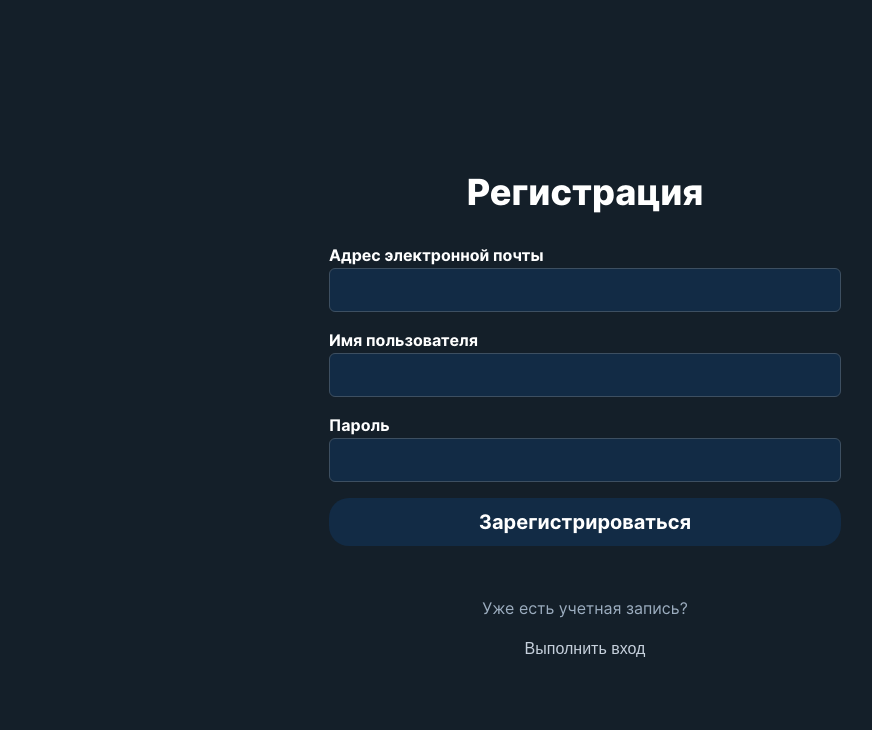
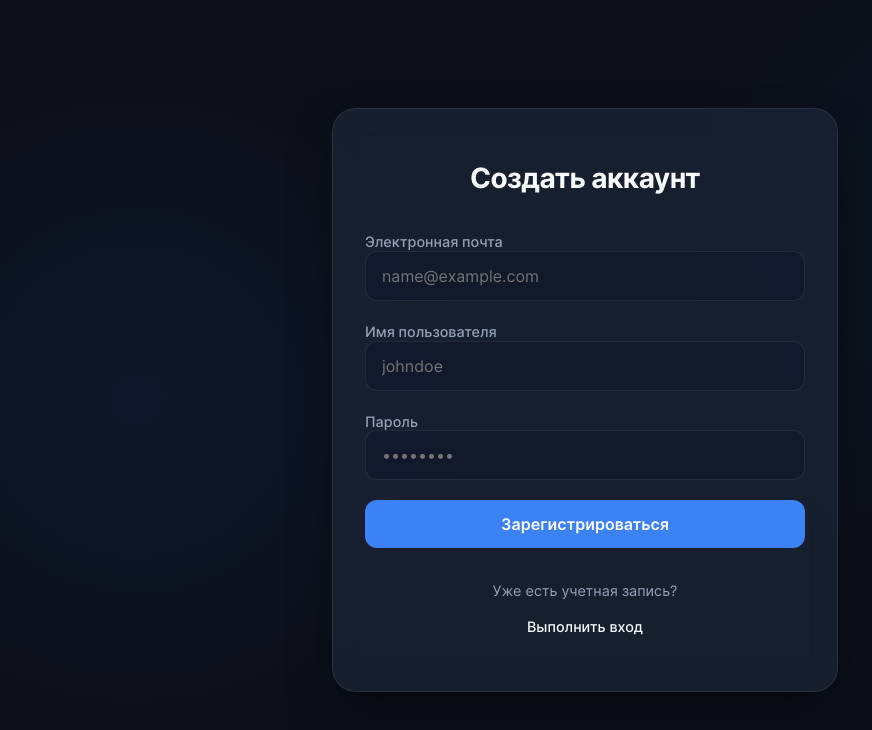
Before and after one commit to maksosTeam/TaskBoardFE, a React (Vite) app: page /register in a window 1280 px wide. Shown: the top 730 px of the page, without its empty margins (55-927 px from the left). Built offline with nearby package versions, Linux system fonts and the light colour scheme.

Commit message:
new layout

```diff
--- a/src/index.css
+++ b/src/index.css
@@ -11,6 +11,15 @@
   -webkit-font-smoothing: antialiased;
   -moz-osx-font-smoothing: grayscale;
   background-color: #141f29;
+  --bg-main: #0b0f19;
+  --bg-card: rgba(30, 41, 59, 0.65);
+  --border-color: rgba(255, 255, 255, 0.08);
+  --text-primary: #f8fafc;
+  --text-secondary: #94a3b8;
+  --accent-color: #3b82f6;
+  --accent-hover: #2563eb;
+  --input-bg: rgba(15, 23, 42, 0.6);
+  --error-color: #ef4444;
 }
 
 a {
@@ -28,7 +37,10 @@ body, html {
   min-width: 320px;
   min-height: 100vh;
   color: white;
-  background-color: #141F29;
+  background-color: var(--bg-main);
+  background-image:
+          radial-gradient(circle at 15% 50%, rgba(59, 130, 246, 0.08), transparent 30%),
+          radial-gradient(circle at 85% 30%, rgba(14, 165, 233, 0.08), transparent 50%);
 }
 
 
--- a/src/pages/autorization/LoginPage.tsx
+++ b/src/pages/autorization/LoginPage.tsx
@@ -1,6 +1,7 @@
 import { useState, useEffect } from 'react';
 import { useNavigate } from 'react-router-dom';
 import '../../styles/autorization/login-page.css';
+import axios, {AxiosResponse} from "axios";
 
 export const LoginPage: React.FC = () => {
     const [email, setEmail] = useState('');
@@ -17,10 +18,8 @@ export const LoginPage: React.FC = () => {
         e.preventDefault();
         setLoading(true);
         setError(null);
-
         try {
             const url = '/api/auth/login';
-
             const response = await fetch(url, {
                 method: 'POST',
                 headers: {
@@ -29,7 +28,6 @@ export const LoginPage: React.FC = () => {
                 },
                 body: JSON.stringify({ email, password }),
             });
-
             if (!response.ok) {
                 const errorData = await response.json();
                 console.log(errorData);
@@ -39,7 +37,6 @@ export const LoginPage: React.FC = () => {
                     'Ошибка входа. Проверьте email или пароль.'
                 );
             }
-
             const data = await response.json();
             localStorage.setItem('token', data.token);
             console.log(data);
@@ -54,17 +51,19 @@ export const LoginPage: React.FC = () => {
     return (
         <div className="auth-container">
             <div className="auth-card">
-                <h1>Войти в свою учетную запись</h1>
+                <h1>С возвращением</h1>
 
                 {error && <div className="auth-error-message">{error}</div>}
+
                 <form onSubmit={handleLogin}>
                     <div className="auth-form-group">
-                        <label htmlFor="email">Адрес электронной почты</label>
+                        <label htmlFor="email">Электронная почта</label>
                         <input
                             type="email"
                             id="email"
                             value={email}
                             onChange={(e) => setEmail(e.target.value)}
+                            placeholder="name@example.com"
                             required
                         />
                     </div>
@@ -76,6 +75,7 @@ export const LoginPage: React.FC = () => {
                             id="password"
                             value={password}
                             onChange={(e) => setPassword(e.target.value)}
+                            placeholder="••••••••"
                             required
                         />
                         <button type="button" className="forgot-password">
@@ -84,12 +84,13 @@ export const LoginPage: React.FC = () => {
                     </div>
 
                     <button type="submit" className="login-button" disabled={loading}>
-                        {loading ? 'Загрузка...' : 'Вход'}
+                        {loading ? 'Загрузка...' : 'Войти'}
                     </button>
 
                     <div className="signup-link">
                         <p>У вас еще нет учетной записи?</p>
                         <button
+                            type="button"
                             className="auth-navigate-btn"
                             onClick={() => navigate('/register')}
                         >
--- a/src/pages/autorization/RegisterPage.tsx
+++ b/src/pages/autorization/RegisterPage.tsx
@@ -1,7 +1,7 @@
 import { useState, useEffect } from 'react';
 import '../../styles/autorization/login-page.css';
-import axios, {AxiosResponse} from 'axios';
-import {useNavigate} from "react-router-dom";
+import axios, { AxiosResponse } from 'axios';
+import { useNavigate } from "react-router-dom";
 
 export const RegisterPage: React.FC = () => {
     const [email, setEmail] = useState('');
@@ -15,13 +15,13 @@ export const RegisterPage: React.FC = () => {
         document.title = 'Регистрация';
     }, []);
 
-    const handleLogin = async (e: React.FormEvent) => {
+    const handleRegister = async (e: React.FormEvent) => {
         e.preventDefault();
         setLoading(true);
         setError(null);
 
         try {
-            const response:AxiosResponse = await axios.post(`/api/auth/register`, {
+            const response: AxiosResponse = await axios.post(`/api/auth/register`, {
                 username: username,
                 email: email,
                 password: password,
@@ -29,11 +29,12 @@ export const RegisterPage: React.FC = () => {
 
             if (!(response.status >= 200 && response.status < 300)) {
                 setError('Произошла ошибка при регистрации.');
+                return;
             }
 
             navigate('/login');
-        } catch (e) {
-            setError('Произошла ошибка при регистрации.');
+        } catch (e: any) {
+            setError(e.response?.data?.message || 'Произошла ошибка при регистрации.');
         } finally {
             setLoading(false);
         }
@@ -42,28 +43,31 @@ export const RegisterPage: React.FC = () => {
     return (
         <div className="auth-container">
             <div className="auth-card">
-                <h1>Регистрация</h1>
+                <h1>Создать аккаунт</h1>
 
-                {error && <p className="auth-error-message">{error}</p>}
-                <form onSubmit={handleLogin}>
+                {error && <div className="auth-error-message">{error}</div>}
+
+                <form onSubmit={handleRegister}>
                     <div className="auth-form-group">
-                        <label htmlFor="email">Адрес электронной почты</label>
+                        <label htmlFor="email">Электронная почта</label>
                         <input
                             type="email"
                             id="email"
                             value={email}
                             onChange={(e) => setEmail(e.target.value)}
+                            placeholder="name@example.com"
                             required
                         />
                     </div>
 
                     <div className="auth-form-group">
-                        <label htmlFor="text">Имя пользователя</label>
+                        <label htmlFor="username">Имя пользователя</label>
                         <input
                             type="text"
                             id="username"
                             value={username}
                             onChange={(e) => setUsername(e.target.value)}
+                            placeholder="johndoe"
                             required
                         />
                     </div>
@@ -75,10 +79,10 @@ export const RegisterPage: React.FC = () => {
                             id="password"
                             value={password}
                             onChange={(e) => setPassword(e.target.value)}
+                            placeholder="••••••••"
                             required
                         />
                     </div>
-
 
                     <button type="submit" className="login-button" disabled={loading}>
                         {loading ? 'Загрузка...' : 'Зарегистрироваться'}
@@ -86,7 +90,13 @@ export const RegisterPage: React.FC = () => {
 
                     <div className="signup-link">
                         <p>Уже есть учетная запись?</p>
-                        <button className={"auth-navigate-btn"} onClick={() => navigate('/login')}>Выполнить вход</button>
+                        <button
+                            type="button"
+                            className="auth-navigate-btn"
+                            onClick={() => navigate('/login')}
+                        >
+                            Выполнить вход
+                        </button>
                     </div>
                 </form>
             </div>
--- a/src/pages/main-page.tsx
+++ b/src/pages/main-page.tsx
@@ -5,6 +5,7 @@ import { useAppDispatch, useAppSelector } from "../store/hooks";
 import { fetchCurrentUser } from "../store/userSlice";
 import { fetchProjects } from "../store/projectSlice";
 import "../styles/main-page.css";
+import {HeaderComponent} from "../components/Header.tsx";
 
 export const MainPage = () => {
     const dispatch = useAppDispatch();
@@ -25,11 +26,10 @@ export const MainPage = () => {
 
     return (
         <div className="main-page-root">
+            <HeaderComponent />
             <div className="main-page">
                 <SidebarComponent user={user} />
-                <div className="content-wrapper">
-                    <Outlet />
-                </div>
+                <Outlet />
             </div>
         </div>
     );
--- a/src/styles/autorization/login-page.css
+++ b/src/styles/autorization/login-page.css
@@ -1,119 +1,166 @@
 .auth-container {
-    font-family: Inter, sans-serif;
+    font-family: 'Inter', sans-serif;
     display: flex;
     justify-content: center;
     align-items: center;
     min-height: 100vh;
+    background-color: var(--bg-main);
+    /* Современный фоновый градиент для объема */
+    background-image:
+            radial-gradient(circle at 15% 50%, rgba(59, 130, 246, 0.08), transparent 30%),
+            radial-gradient(circle at 85% 30%, rgba(14, 165, 233, 0.05), transparent 30%);
+    color: var(--text-primary);
+    padding: 20px;
+    box-sizing: border-box;
 }
 
 .auth-card {
-    border-radius: 8px;
     width: 100%;
-    max-width: 960px;
+    max-width: 440px; /* Оптимальная ширина для формы входа */
+    background: var(--bg-card);
+    backdrop-filter: blur(16px);
+    -webkit-backdrop-filter: blur(16px);
+    border: 1px solid var(--border-color);
+    border-radius: 24px;
+    padding: 48px 32px;
+    box-shadow: 0 25px 50px -12px rgba(0, 0, 0, 0.5);
+    display: flex;
+    flex-direction: column;
 }
 
 .auth-card h1 {
-    font-size: 36px;
+    font-size: 28px;
+    font-weight: 700;
     text-align: center;
+    margin-bottom: 32px;
+    margin-top: 0;
+    letter-spacing: -0.02em;
 }
 
 .auth-form-group {
-    margin-bottom: 1rem;
+    margin-bottom: 20px;
     width: 100%;
-    max-width: 32rem;
-    margin-left: auto;
-    margin-right: auto;
-    padding: 0 1rem;
+    position: relative;
 }
 
 .auth-form-group label {
     display: block;
-    margin-bottom: 0.625rem;
-    font-weight: bold;
-    font-size: clamp(0.9rem, 2.5vw, 1rem);
+    margin-bottom: 8px;
+    font-weight: 500;
+    font-size: 0.9rem;
+    color: var(--text-secondary);
+    transition: color 0.3s ease;
 }
 
 .auth-form-group input {
     width: 100%;
-    padding: 0.75rem 1rem;
-    border: 1px solid #3d4f61;
-    background-color: #122b45;
-    border-radius: 6px;
-    font-size: clamp(0.9rem, 2.5vw, 1rem);
-    color: #9cadbf;
+    padding: 14px 16px;
+    background-color: var(--input-bg);
+    border: 1px solid var(--border-color);
+    border-radius: 12px;
+    font-size: 1rem;
+    color: var(--text-primary);
     box-sizing: border-box;
+    transition: all 0.3s ease;
+    outline: none;
+    font-family: inherit;
 }
 
 .forgot-password {
     display: block;
+    width: fit-content;
     margin-left: auto;
     background: none;
-    color: #9cadbf;
+    border: none;
+    color: var(--text-secondary);
     text-decoration: none;
-    font-family: Inter, sans-serif;
-    font-size: 14px;
-    font-weight: 300;
-    margin-top: 3px;
+    font-family: inherit;
+    font-size: 0.85rem;
+    font-weight: 400;
+    margin-top: 8px;
+    cursor: pointer;
+    transition: color 0.2s ease;
+    padding: 0;
 }
 
 .forgot-password:hover {
-    color: #a9bdd3;
-}
-
-.divider {
-    height: 1px;
-    background-color: #eee;
-    margin: 1.5rem 0;
+    color: var(--accent-color);
 }
 
 .login-button {
     width: 100%;
-    max-width: 32rem;
-    margin: 0 auto;
-    padding: 0.75rem;
-    background-color: #122b45;
-    color: white;
+    margin-top: 12px;
+    padding: 14px;
+    background-color: var(--accent-color);
+    color: #ffffff;
     border: none;
-    font-family: Inter, sans-serif;
-    font-size: clamp(1rem, 3vw, 1.25rem);
-    font-weight: 700;
+    font-family: inherit;
+    font-size: 1rem;
+    font-weight: 600;
     cursor: pointer;
-    transition: background-color 0.3s;
-    border-radius: 20px;
-    display: block;
-
+    transition: all 0.3s ease;
+    border-radius: 12px;
+    display: flex;
+    justify-content: center;
+    align-items: center;
 }
 
-.login-button:hover {
-    background-color: #0d243c;
+.login-button:hover:not(:disabled) {
+    background-color: var(--accent-hover);
+    transform: translateY(-1px);
+    box-shadow: 0 8px 20px -6px rgba(59, 130, 246, 0.5);
+}
+
+.login-button:active:not(:disabled) {
+    transform: translateY(1px);
 }
 
 .login-button:disabled {
-    background-color: #cccccc;
+    background-color: rgba(59, 130, 246, 0.5);
+    color: rgba(255, 255, 255, 0.7);
     cursor: not-allowed;
 }
 
 .signup-link {
-    margin-top: 50px;
+    margin-top: 32px;
     text-align: center;
-    color: #9CADBF;
+    color: var(--text-secondary);
+    font-size: 0.9rem;
+    display: flex;
+    flex-direction: column;
+    gap: 8px;
+    align-items: center;
 }
 
-.auth-navigate-btn{
-    color: #c6d0dc;
-    background: none;
-    font-size: clamp(0.8rem, 2.5vw, 1rem);
+.signup-link p {
+    margin: 0;
 }
 
-.auth-navigate-btn:hover{
-    background: rgba(43, 94, 149, 0.11);
-    box-shadow: 0 0 100px #2b5e95;
+.auth-navigate-btn {
+    color: var(--text-primary);
+    background: none;
+    font-size: 0.9rem;
+    font-weight: 500;
+    padding: 8px 16px;
+    border-radius: 8px;
+    cursor: pointer;
+    transition: all 0.3s ease;
+    font-family: inherit;
+}
+
+.auth-navigate-btn:hover {
+    background: rgb(101 101 101 / 0.1);
+    border-color: rgba(255, 255, 255, 0.2);
 }
 
 .auth-error-message {
-    color: #fb4d4d;
-    margin-top: -30px;
-    margin-bottom: 8px;
+    color: var(--error-color);
+    background: rgba(239, 68, 68, 0.1);
+    border: 1px solid rgba(239, 68, 68, 0.2);
+    padding: 12px;
+    border-radius: 8px;
+    margin-bottom: 24px;
+    font-size: 0.9rem;
     text-align: center;
-    font-weight: 200;
+    font-weight: 400;
 }
--- a/vite.config.ts
+++ b/vite.config.ts
@@ -5,7 +5,7 @@ import react from '@vitejs/plugin-react';
 export default defineConfig(() => {
 
 
-  const API = process.env.SERVER_API_URL;
+  const API = "https://project-domain.ru";
 
   return {
     plugins: [react()],
@@ -15,7 +15,6 @@ export default defineConfig(() => {
           target: API,
           changeOrigin: true,
           secure: false,
-          rewrite: (p) => p.replace(/^\/api/, ""),
         },
       },
       host: "0.0.0.0",
```
Also changed, not shown: src/components/Header.tsx (added, +12 -0 lines), src/components/sidebar/sidebar-component.tsx (+18 -17 lines), src/styles/header-component.css (added, +30 -0 lines), src/styles/main-page.css (+2 -9 lines), src/styles/sidebar-component.css (+128 -32 lines), 1 other file (tests, documents, lock files or other folders).
